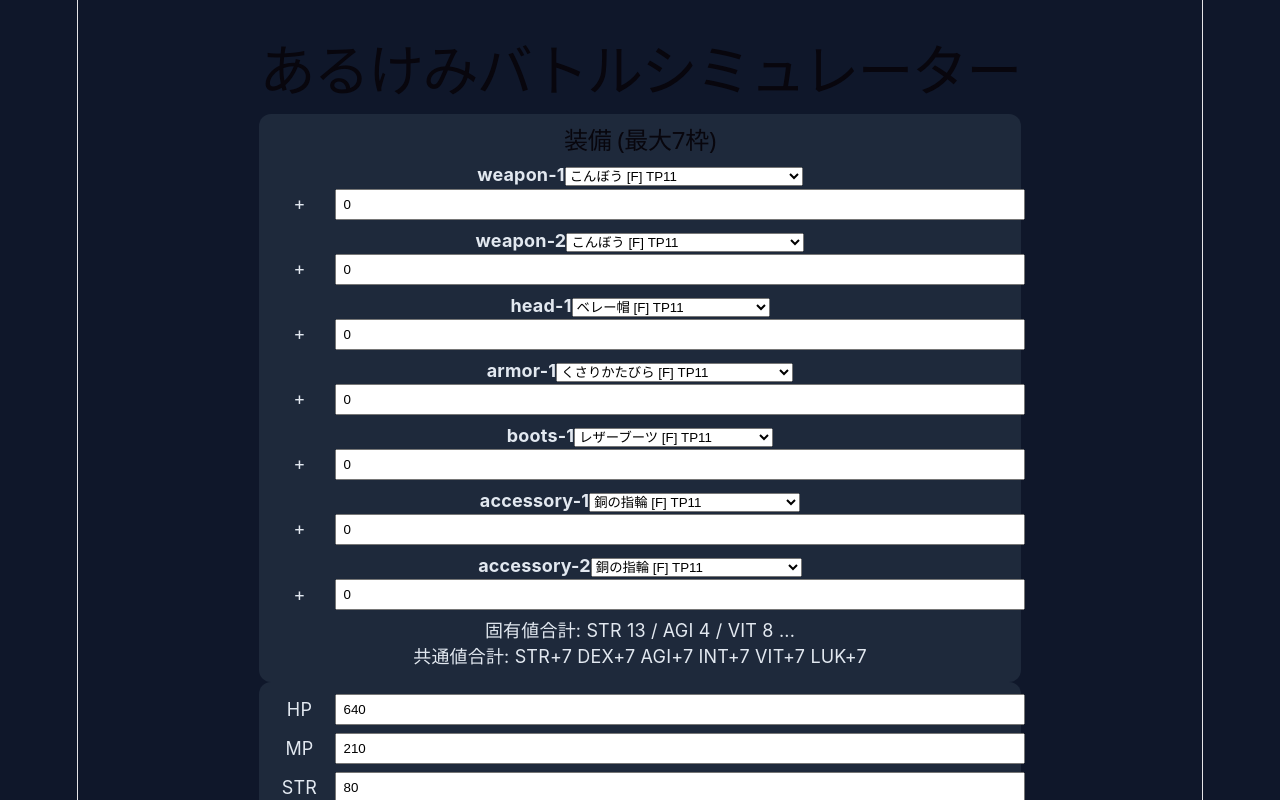
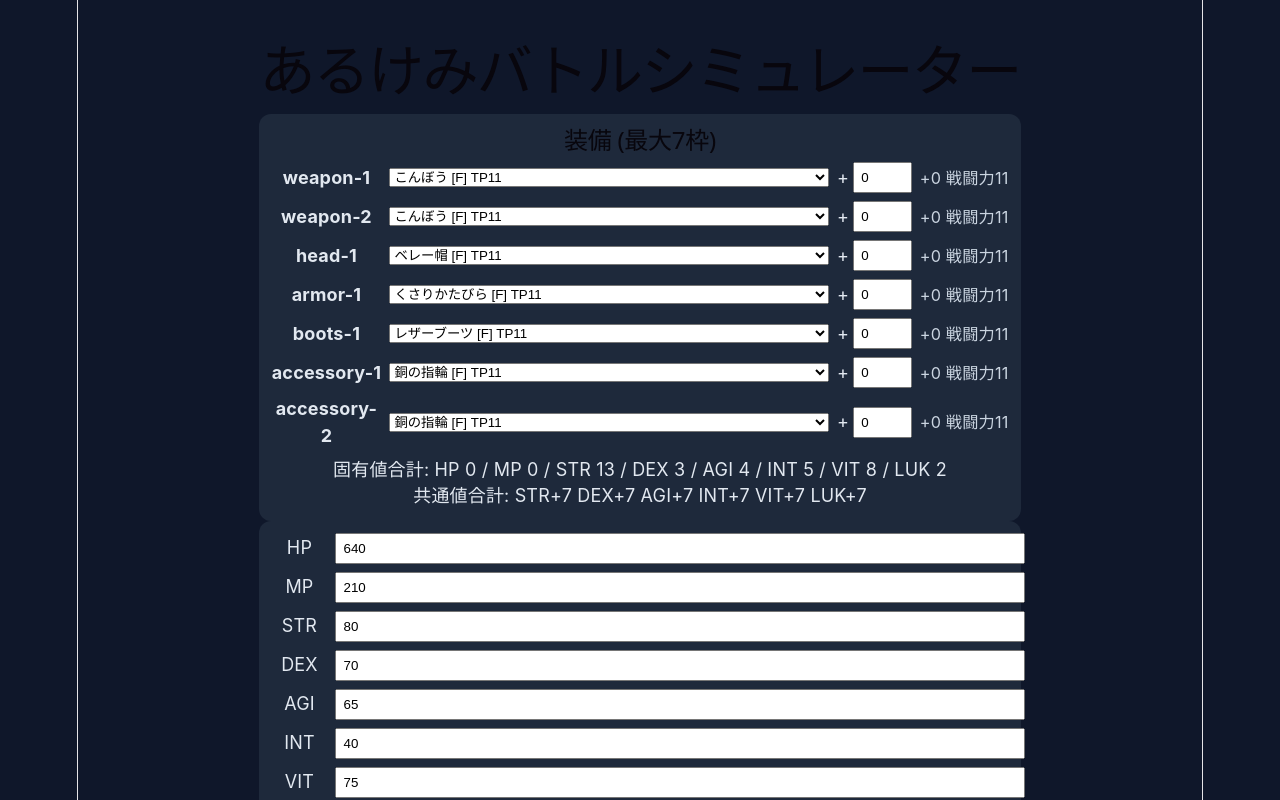
Before and after one commit to d-syumi/alcm-battle-sim, a React (Vite) app: page / in a window 1280 px wide. Shown: the top 800 px of the page. Built offline with nearby package versions, Linux system fonts and the light colour scheme.

Commit message:
装備行UI改善と固有値全ステ表示を追加

```diff
--- a/src/App.css
+++ b/src/App.css
@@ -53,3 +53,28 @@ button {
 .log {
   margin-top: 12px;
 }
+
+.equip-row {
+  display: grid;
+  grid-template-columns: 110px 1fr auto auto;
+  align-items: center;
+  gap: 8px;
+  margin-bottom: 8px;
+}
+
+.plus-field {
+  display: flex;
+  align-items: center;
+  gap: 4px;
+  margin-bottom: 0;
+}
+
+.plus-field input {
+  width: 3.2em;
+}
+
+.slot-power {
+  font-size: 0.9rem;
+  color: #cbd5e1;
+  white-space: nowrap;
+}
--- a/src/App.tsx
+++ b/src/App.tsx
@@ -144,16 +144,19 @@ function App() {
       <h2>装備 (最大7枠)</h2>
       {equipped.map((slot, i) => {
         const items = EQUIPMENT_MASTER.filter((x) => x.category === slot.category)
-        return <div key={slot.slotId}>
+        const selected = EQUIPMENT_MASTER.find((x) => x.id === slot.itemId)
+        const slotPower = selected ? calcInherentTotalPower(selected.baseTotalPower, slot.plus) : 0
+        return <div key={slot.slotId} className="equip-row">
           <strong>{slot.slotId}</strong>
           <select value={slot.itemId} onChange={(e) => setEquipped((prev) => prev.map((p, idx) => idx === i ? { ...p, itemId: e.target.value } : p))}>
             <option value="">装備なし</option>
             {items.map((item) => <option key={item.id} value={item.id}>{item.name} [{item.rank}] TP{item.baseTotalPower}</option>)}
           </select>
-          <label>+<input type="number" min={0} max={15} step={1} value={slot.plus} onChange={(e) => setEquipped((prev) => prev.map((p, idx) => idx === i ? { ...p, plus: Math.max(0, Math.floor(Number(e.target.value))) } : p))} /></label>
+          <label className="plus-field">+<input type="number" min={0} max={15} step={1} value={slot.plus} onChange={(e) => setEquipped((prev) => prev.map((p, idx) => idx === i ? { ...p, plus: Math.max(0, Math.floor(Number(e.target.value))) } : p))} /></label>
+          <span className="slot-power">+{slot.plus} 戦闘力{slotPower}</span>
         </div>
       })}
-      <p>固有値合計: STR {equipmentBonus.inherent.str} / AGI {equipmentBonus.inherent.agi} / VIT {equipmentBonus.inherent.vit} ...</p>
+      <p>固有値合計: HP {equipmentBonus.inherent.hp} / MP {equipmentBonus.inherent.mp} / STR {equipmentBonus.inherent.str} / DEX {equipmentBonus.inherent.dex} / AGI {equipmentBonus.inherent.agi} / INT {equipmentBonus.inherent.int} / VIT {equipmentBonus.inherent.vit} / LUK {equipmentBonus.inherent.luk}</p>
       <p>共通値合計: STR+{equipmentBonus.common.str} DEX+{equipmentBonus.common.dex} AGI+{equipmentBonus.common.agi} INT+{equipmentBonus.common.int} VIT+{equipmentBonus.common.vit} LUK+{equipmentBonus.common.luk}</p>
     </section>
     <section className="panel">
```
